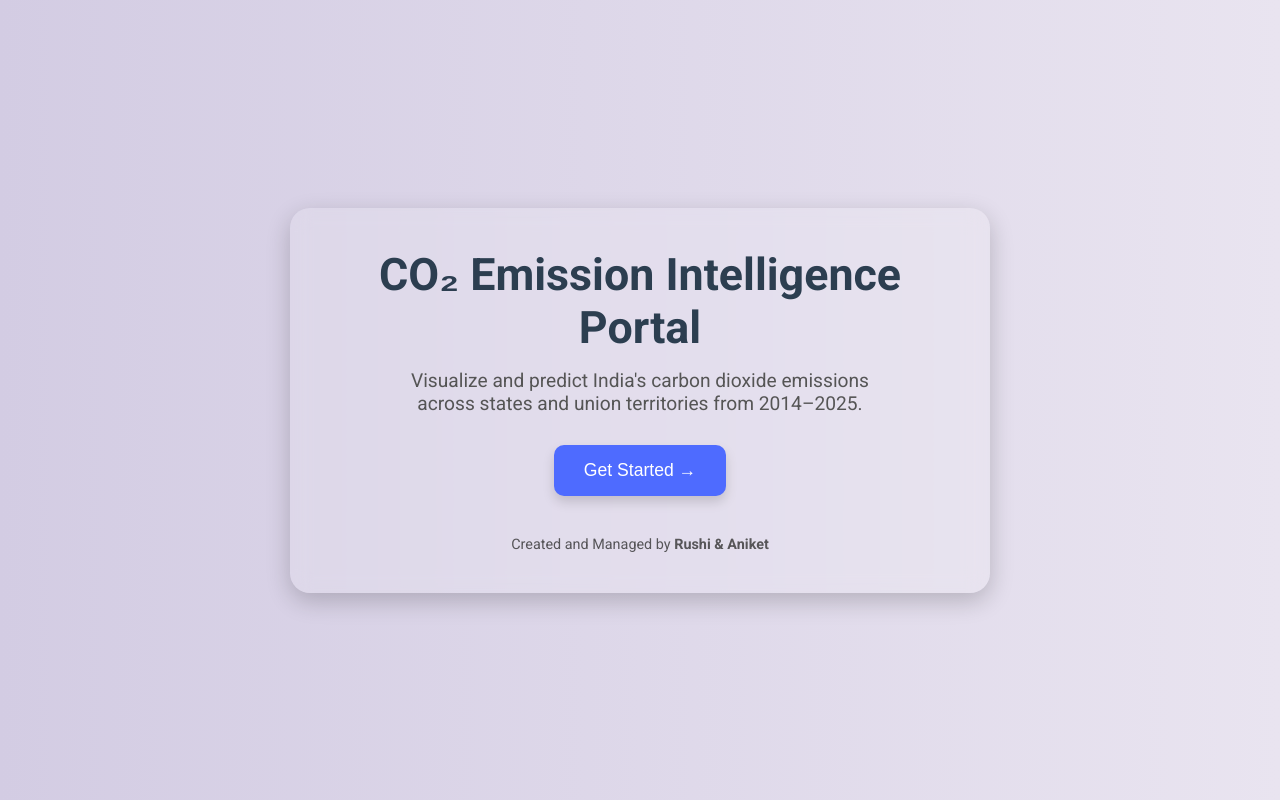
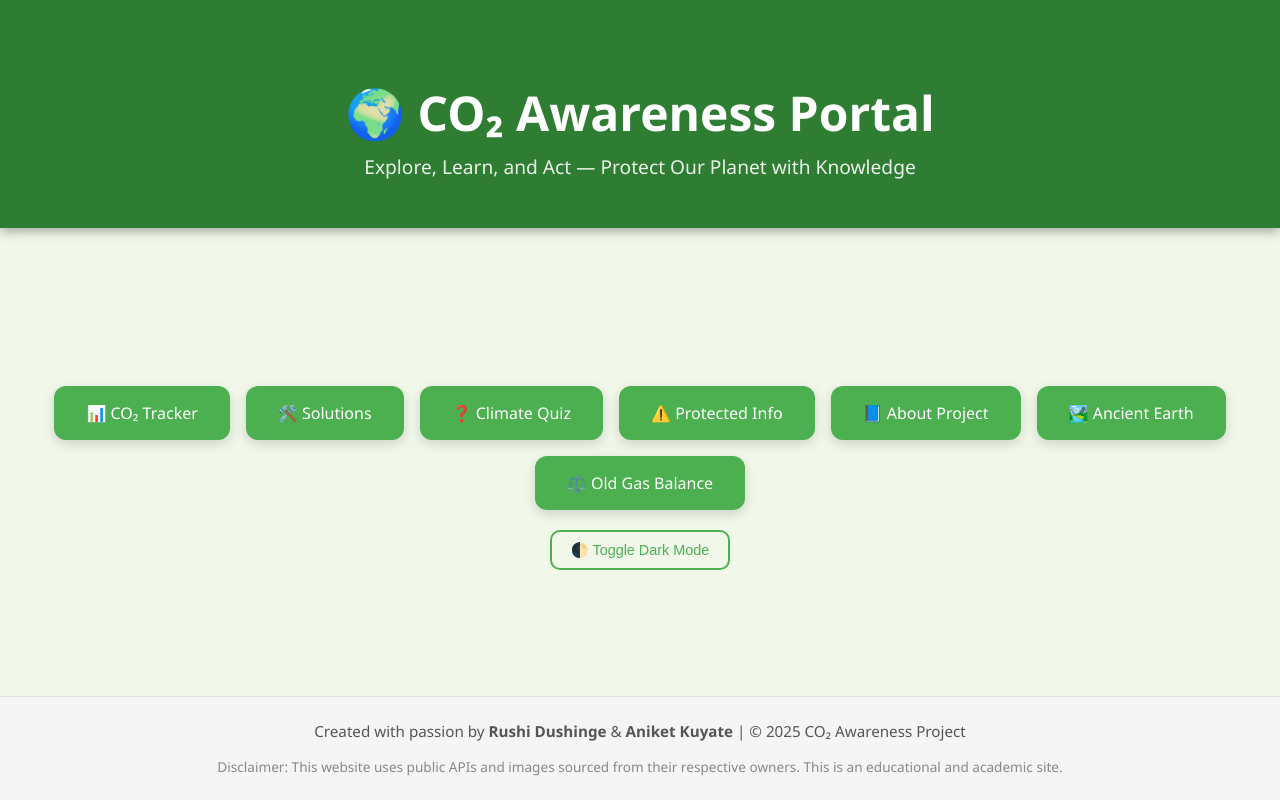
Before and after one commit to Unknownerror-404/CO2-predictor-, a plain HTML site: page index.html in a window 1280 px wide. Drawn offline with Linux system fonts and the light colour scheme.

Commit message:
Update index.html

```diff
--- a/index.html
+++ b/index.html
@@ -2,88 +2,190 @@
 <html lang="en">
 <head>
   <meta charset="UTF-8" />
-  <meta name="viewport" content="width=device-width, initial-scale=1.0"/>
-  <title>CO₂ Tracker | Welcome</title>
-  <link rel="preconnect" href="https://fonts.googleapis.com" />
-  <link rel="preconnect" href="https://fonts.gstatic.com" crossorigin/>
-  <link href="https://fonts.googleapis.com/css2?family=Roboto:wght@400;700&display=swap" rel="stylesheet"/>
+  <meta name="viewport" content="width=device-width, initial-scale=1.0" />
+  <title>CO₂ Awareness Portal | Rushi & Aniket</title>
   <style>
-    * {
-      margin: 0;
-      padding: 0;
-      box-sizing: border-box;
+    :root {
+      --primary: #2e7d32;
+      --accent: #4caf50;
+      --hover: #388e3c;
+      --bg-light: #f1f8e9;
+      --bg-dark: #1a1a1a;
+      --text-dark: #2c3e50;
+      --text-light: #ffffff;
     }
 
     body {
-      font-family: 'Roboto', sans-serif;
-      height: 100vh;
-      background: linear-gradient(to right, #d3cce3, #e9e4f0);
+      margin: 0;
+      padding: 0;
+      font-family: 'Segoe UI', sans-serif;
+      background: var(--bg-light);
+      color: var(--text-dark);
+      transition: background 0.4s ease, color 0.4s ease;
       display: flex;
-      justify-content: center;
-      align-items: center;
+      flex-direction: column;
+      min-height: 100vh;
     }
 
-    .welcome-container {
-      text-align: center;
-      padding: 40px;
-      background: rgba(255, 255, 255, 0.15);
-      border-radius: 20px;
-      box-shadow: 0 8px 25px rgba(0, 0, 0, 0.2);
-      backdrop-filter: blur(10px);
-      width: 90%;
-      max-width: 700px;
+    body.dark-mode {
+      background: var(--bg-dark);
+      color: var(--text-light);
     }
 
-    h1 {
-      font-size: 2.8rem;
-      color: #2c3e50;
-      margin-bottom: 15px;
+    header {
+      background-color: var(--primary);
+      color: var(--text-light);
+      text-align: center;
+      padding: 3rem 1.5rem;
+      box-shadow: 0 4px 10px rgba(0, 0, 0, 0.3);
     }
 
-    p.subtitle {
-      font-size: 1.2rem;
-      color: #555;
-      margin-bottom: 30px;
+    header h1 {
+      font-size: 3rem;
+      margin-bottom: 0.5rem;
     }
 
-    .get-started-btn {
-      padding: 15px 30px;
-      font-size: 1.1rem;
-      background-color: #4e6bff;
-      color: #fff;
-      border: none;
-      border-radius: 10px;
-      cursor: pointer;
-      transition: 0.3s ease;
-      box-shadow: 0px 6px 12px rgba(0, 0, 0, 0.15);
+    header p {
+      font-size: 1.2rem;
+      max-width: 800px;
+      margin: 0 auto;
+      opacity: 0.9;
     }
 
-    .get-started-btn:hover {
-      background-color: #354ac0;
+    main {
+      flex: 1;
+      display: flex;
+      flex-direction: column;
+      align-items: center;
+      justify-content: center;
+      padding: 3rem 1rem;
+      text-align: center;
     }
 
-    .credits {
-      margin-top: 40px;
+    .button-group {
+      display: flex;
+      flex-wrap: wrap;
+      justify-content: center;
+      gap: 1rem;
+      margin-top: 2rem;
+    }
+
+    .btn {
+      padding: 1rem 2rem;
+      font-size: 1rem;
+      background-color: var(--accent);
+      color: var(--text-light);
+      border: none;
+      border-radius: 12px;
+      cursor: pointer;
+      text-decoration: none;
+      transition: all 0.3s ease;
+      box-shadow: 0 4px 12px rgba(0, 0, 0, 0.15);
+      display: inline-flex;
+      align-items: center;
+      gap: 0.5rem;
+    }
+
+    .btn:hover {
+      background-color: var(--hover);
+      transform: translateY(-2px);
+    }
+
+    footer {
+      background-color: #f5f5f5;
+      color: #555;
+      text-align: center;
+      padding: 1.5rem 1rem;
+      font-size: 0.95rem;
+      border-top: 1px solid #ddd;
+    }
+
+    body.dark-mode footer {
+      background-color: #222;
+      color: #bbb;
+      border-top-color: #444;
+    }
+
+    .disclaimer {
+      font-size: 0.85rem;
+      margin-top: 1rem;
+      color: #888;
+      max-width: 900px;
+      margin-left: auto;
+      margin-right: auto;
+    }
+
+    .dark-mode .disclaimer {
+      color: #aaa;
+    }
+
+    .toggle-mode {
+      margin-top: 20px;
       font-size: 0.9rem;
-      color: #333;
-      opacity: 0.8;
+      background: transparent;
+      border: 2px solid var(--accent);
+      padding: 0.6rem 1.2rem;
+      border-radius: 10px;
+      color: var(--accent);
+      cursor: pointer;
+      transition: all 0.3s ease;
+    }
+
+    .toggle-mode:hover {
+      background-color: var(--accent);
+      color: var(--text-light);
+    }
+
+    @media (max-width: 600px) {
+      header h1 {
+        font-size: 2.2rem;
+      }
+      .btn {
+        padding: 0.9rem 1.5rem;
+        font-size: 0.95rem;
+      }
     }
   </style>
 </head>
 <body>
+  <header>
+    <h1>🌍 CO₂ Awareness Portal</h1>
+    <p>Explore, Learn, and Act — Protect Our Planet with Knowledge</p>
+  </header>
 
-  <div class="welcome-container">
-    <h1>CO₂ Emission Intelligence Portal</h1>
-    <p class="subtitle">
-      Visualize and predict India's carbon dioxide emissions<br/>
-      across states and union territories from 2014–2025.
-    </p>
-    <button class="get-started-btn" onclick="location.href='body.html'">Get Started →</button>
+  <main>
+    <div class="button-group" role="navigation" aria-label="Main Navigation">
+      <a href="Body.html" class="btn" aria-label="CO2 Tracker">📊 CO₂ Tracker</a>
+      <a href="solutions.html" class="btn" aria-label="Solutions">🛠️ Solutions</a>
+      <a href="quiz.html" class="btn" aria-label="Climate Quiz">❓ Climate Quiz</a>
+      <a href="protected.html" class="btn" aria-label="Protected Info">⚠️ Protected Info</a>
+      <a href="about.html" class="btn" aria-label="About Project">📘 About Project</a>
+      <a href="ancient.html" class="btn" aria-label="Ancient Earth">🏞️ Ancient Earth</a>
+      <a href="balance.html" class="btn" aria-label="Gas Balance">⚖️ Old Gas Balance</a>
+    </div>
 
-    <div class="credits">
-      Created and Managed by <strong>Rushi & Aniket</strong>
+    <button class="toggle-mode" onclick="toggleDarkMode()">🌓 Toggle Dark Mode</button>
+  </main>
+
+  <footer>
+    Created with passion by <strong>Rushi Dushinge</strong> & <strong>Aniket Kuyate</strong> | © 2025 CO₂ Awareness Project
+    <div class="disclaimer">
+      Disclaimer: This website uses public APIs and images sourced from their respective owners. This is an educational and academic site.
     </div>
-  </div>
+  </footer>
 
+  <script>
+    function toggleDarkMode() {
+      document.body.classList.toggle('dark-mode');
+      localStorage.setItem('theme', document.body.classList.contains('dark-mode') ? 'dark' : 'light');
+    }
+
+    // Load saved theme
+    window.onload = function () {
+      if (localStorage.getItem('theme') === 'dark') {
+        document.body.classList.add('dark-mode');
+      }
+    };
+  </script>
 </body>
 </html>
```
